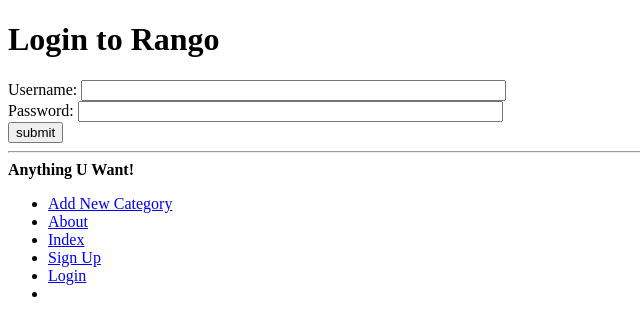
After one commit to xc3274886/tango_with_django_project, a Django app: page /rango/login/ in a window 1280 px wide. The commit adds this page. Shown: the top 336 px of the page, without its empty margins (0-640 px from the left). Run offline with Django 3.2, Linux system fonts and the light colour scheme.

Commit message:
chapter 9.7

```diff
--- a/rango/urls.py
+++ b/rango/urls.py
@@ -8,4 +8,5 @@ urlpatterns = [
     url(r'^category/(?P<category_name_slug>[\w\-]+)/$', views.show_category, name='show_category'),
     url(r'^category/(?P<category_name_slug>[\w\-]+)/add_page/$', views.add_page, name='add_page'),
     url(r'^register/$', views.register, name='register'),
+    url(r'^login/$', views.user_login, name='login'),
 ]
--- a/rango/views.py
+++ b/rango/views.py
@@ -1,8 +1,10 @@
-from django.http import HttpResponse
+from django.http import HttpResponse,HttpResponseRedirect
 from django.shortcuts import render
 from rango.models import Category,Page
 from rango.forms import CategoryForm,PageForm
 from rango.forms import UserForm,UserProfileForm
+from django.contrib.auth import authenticate,login
+from django.core.urlresolvers import reverse
 
 
 
@@ -109,3 +111,23 @@ def register(request):
                        {'user_form': user_form,
                         'profile_form': profile_form,
                         'registered': registered})
+
+
+def user_login(request):
+    if request.method == 'POST':
+        username = request.POST.get('username')
+        password = request.POST.get('password')
+        user = authenticate(username=username, password=password)
+
+        if user:
+            if user.is_active:
+                login(request, user)
+                return HttpResponseRedirect(reverse('index'))
+            else:
+                return HttpResponse("Your Rango account is disabled.")
+        else:
+            print("Invalid login details: {0}, {1}".format(username, password))
+            return HttpResponse("Invalid login details supplied.")
+
+    else:
+        return render(request, 'rango/login.html', {})
--- a/tango_with_django_project/settings.py
+++ b/tango_with_django_project/settings.py
@@ -94,8 +94,7 @@ DATABASES = {
 }
 
 PASSWORD_HASHERS = (
-    'django.contrib.auth.hashers.BCryptSHA256PasswordHasher',
-    'django.contrib.auth.hashers.BCryptPasswordHasher',
+
     'django.contrib.auth.hashers.PBKDF2PasswordHasher',
     'django.contrib.auth.hashers.PBKDF2SHA1PasswordHasher',
 )
--- a/templates/rango/base.html
+++ b/templates/rango/base.html
@@ -16,16 +16,18 @@
     <body>
        <div>
           {% block body_block %}
-            This is body_block's default content.
+             <strong>All categories are here!</strong>
           {% endblock %}
        </div>
        <hr />
        <div>
+             <strong>Anything U Want!</strong>
           <ul>
               <li><a href="{% url 'add_category' %}">Add New Category</a></li>
               <li><a href="{% url 'about' %}">About</a></li>
               <li><a href="{% url 'index' %}">Index</a></li>
               <li><a href="{% url 'register' %}">Sign Up</a></li>
+              <li><a href="{% url 'login' %}">Login</a><li>
           </ul>
        </div>
 
--- /dev/null
+++ b/templates/rango/login.html
@@ -0,0 +1,16 @@
+{% extends 'rango/base.html' %}
+{% load staticfiles %}
+
+{% block title_block %}
+    Login
+{% endblock %}
+
+{% block body_block %}
+<h1>Login to Rango</h1>
+    <form id="login_form" method="post" action="{% url 'login' %}">
+        {% csrf_token %}
+        Username: <input type="text" name="username" value="" size="50" /> <br />
+        Password: <input type="password" name="password" value="" size="50" /> <br />
+        <input type="submit" value="submit" />
+    </form>
+{% endblock %}
```
Also changed, not shown: templates/rango/index.html (+6 -3 lines), db.sqlite3.
